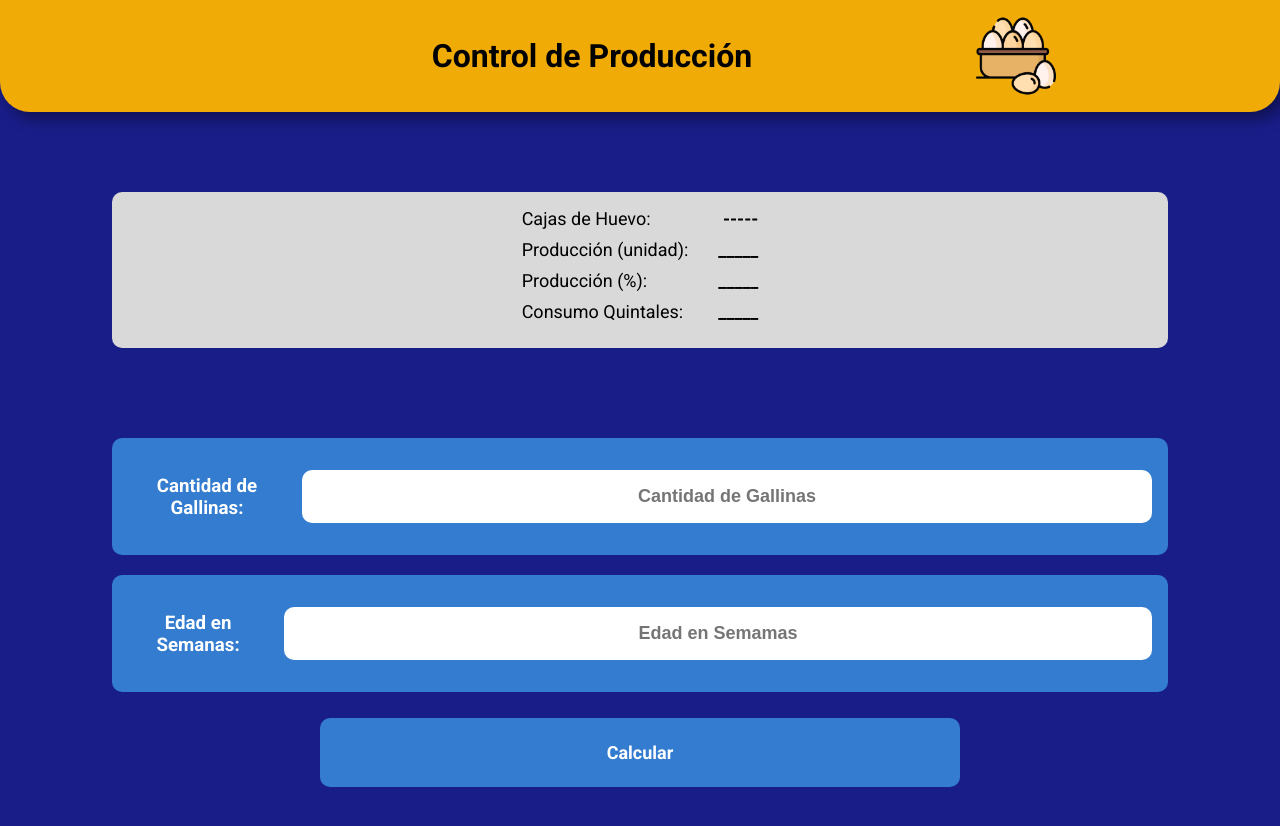
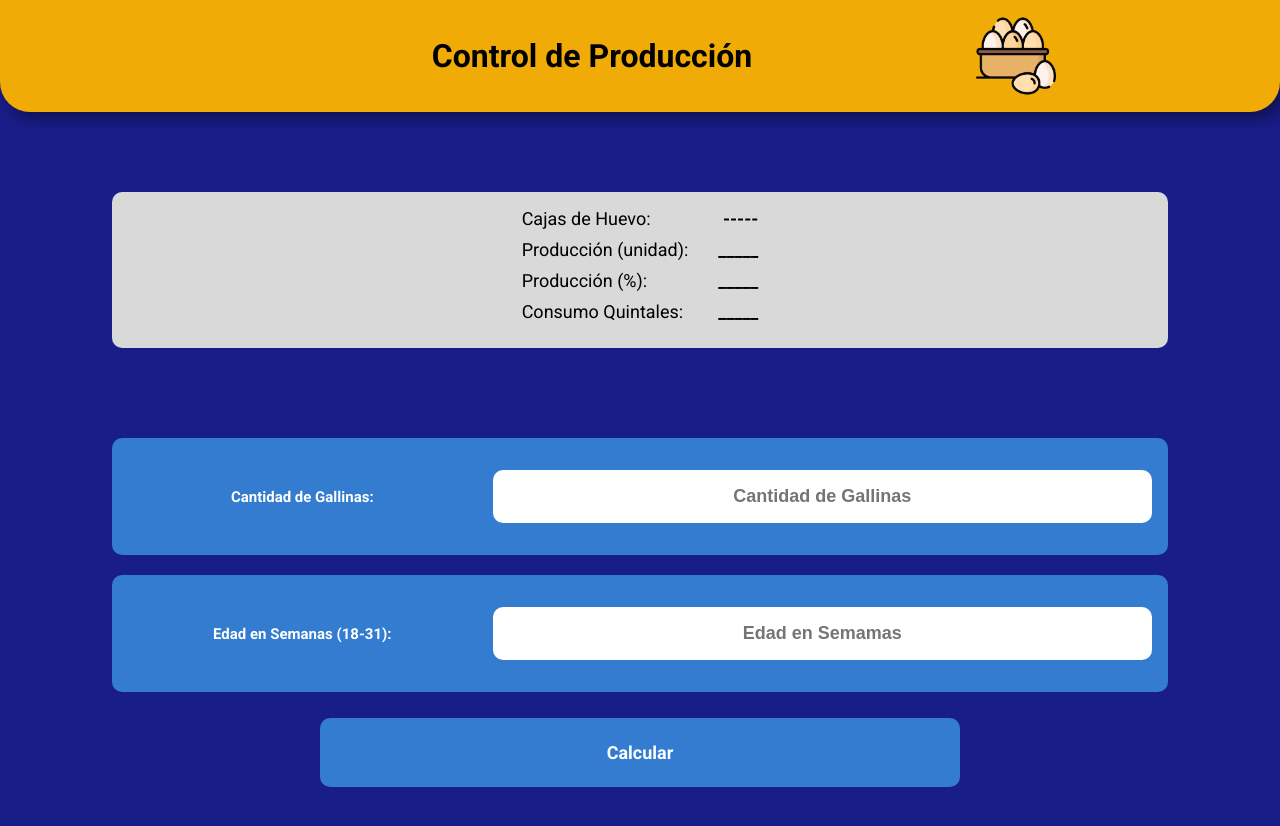
Before and after one commit to Noel1kt/Avicola, a React (Vite) app: page / in a window 1280 px wide. Shown: the top 826 px of the page. Built offline with nearby package versions, Linux system fonts and the light colour scheme.

Commit message:
styles v.1

```diff
--- a/src/App.jsx
+++ b/src/App.jsx
@@ -42,7 +42,57 @@ export function App () {
             edad:21,
             porcentaje: 63.5,
             consumog: 80,
-        }
+        },
+        {
+            edad:22,
+            porcentaje: 82,
+            consumog: 84,
+        },
+        {
+            edad:23,
+            porcentaje: 90,
+            consumog: 89,
+        },
+        {
+            edad:24,
+            porcentaje: 92.5,
+            consumog: 92.5,
+        },
+        {
+            edad:25,
+            porcentaje: 94,
+            consumog: 96,
+        },
+        {
+            edad:26,
+            porcentaje: 95,
+            consumog: 97.5,
+        },
+        {
+            edad:27,
+            porcentaje: 95.5,
+            consumog: 99,
+        },
+        {
+            edad:28,
+            porcentaje: 95.5,
+            consumog: 99.5,
+        },
+        {
+            edad:29,
+            porcentaje: 96,
+            consumog: 100,
+        },
+        {
+            edad:30,
+            porcentaje: 96,
+            consumog: 100,
+        },
+        {
+            edad:31,
+            porcentaje: 96,
+            consumog: 100,
+        },
     ]
 
     const cajasDeHuevo = (edad, cantidad) => {
--- a/src/components/Form/Inputs/Inputs.css
+++ b/src/components/Form/Inputs/Inputs.css
@@ -25,5 +25,7 @@
 }
 
 .Title{
+    width: 50%;
     text-align: center;
+    font-size: 15px;
 }
--- a/src/components/Form/index.jsx
+++ b/src/components/Form/index.jsx
@@ -28,7 +28,7 @@ export const Form = (props) => {
             setValor={setCantidad}
             />
             <InputForm
-            name="Edad en Semanas:"
+            name="Edad en Semanas (18-31):"
             placeholder="Edad en Semamas"
             valor={edad}
             setValor={setEdad}
--- a/src/components/Results/index.jsx
+++ b/src/components/Results/index.jsx
@@ -28,8 +28,6 @@ export const Results = (props) => {
 
 
 
-
-
      return <section className="results">
         <div className="info">
             <TextResults
```
